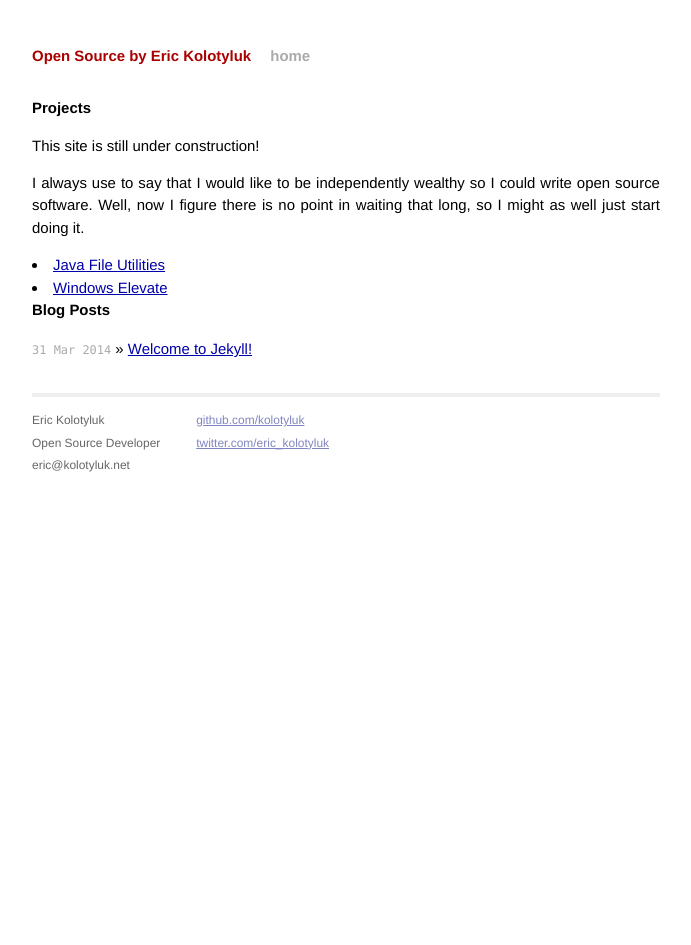
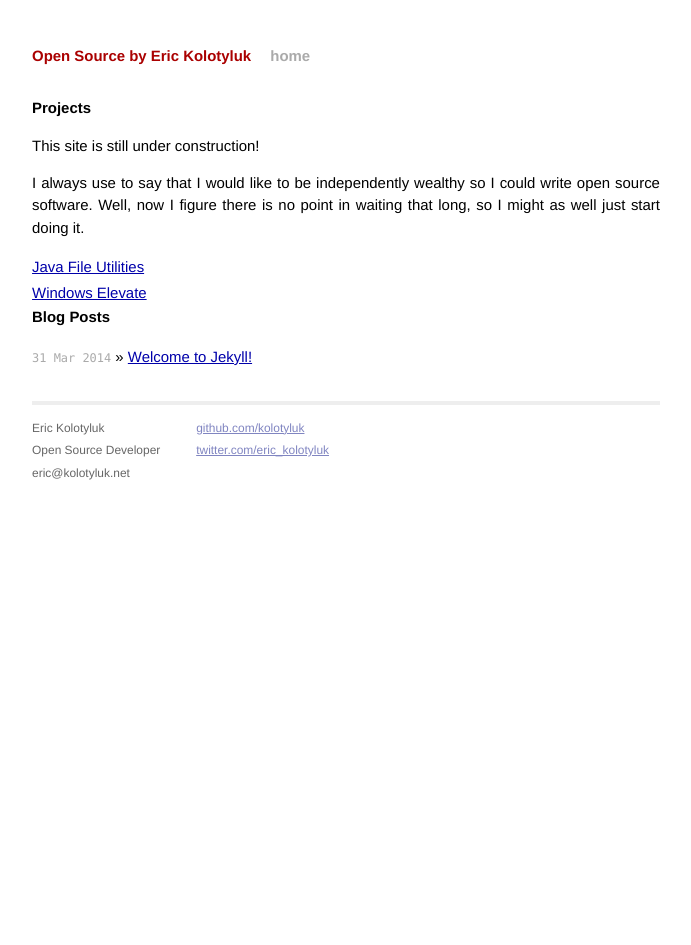
Before and after one commit to kolotyluk/kolotyluk.github.io, a Jekyll site: the page built from index.html, in a window 1280 px wide. Shown: the whole page, without its empty margins (294-985 px from the left). Built offline with Jekyll 4.4.1, drawn with Linux system fonts in a browser that asks for light colours; Markdown is read by kramdown in place of the engine named in the settings.

Commit message:
Minor typo

```diff
--- a/index.html
+++ b/index.html
@@ -9,7 +9,7 @@ title: Open Source By Eric Kolotyluk
     <p>I always use to say that I would like to be independently wealthy so I could
     write open source software. Well, now I figure there is no point in waiting that long,
     so I might as well just start doing it.</p>
-  <ulc lass="posts">
+  <ulc class="posts">
     <li><a href="http://kolotyluk.github.io/java-file-utilities">Java File Utilities</a></li>
     <li><a href="http://kolotyluk.github.io/csharp-windows-elevate">Windows Elevate</a></li>
   </ul>
```
